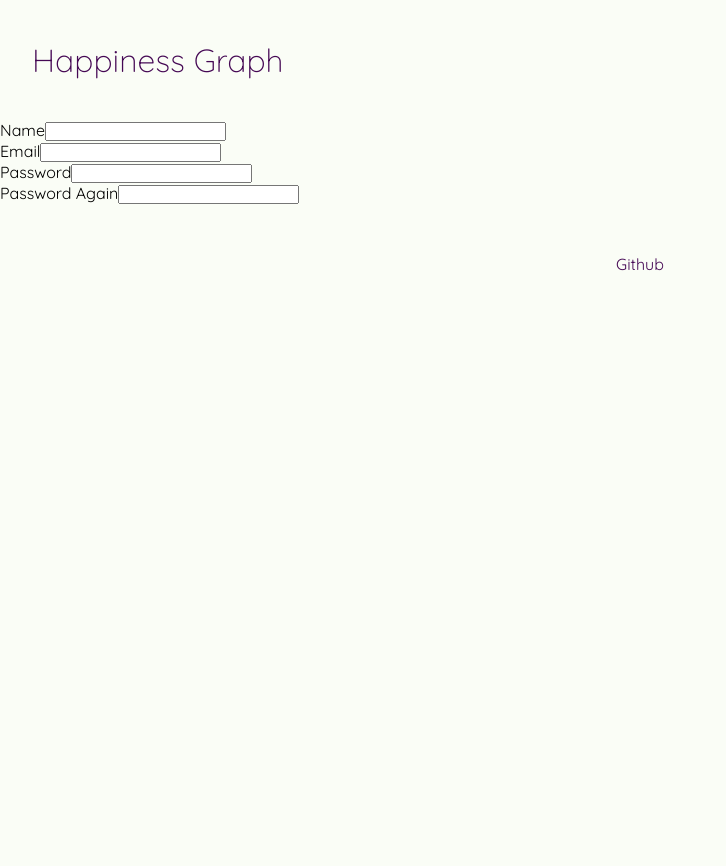
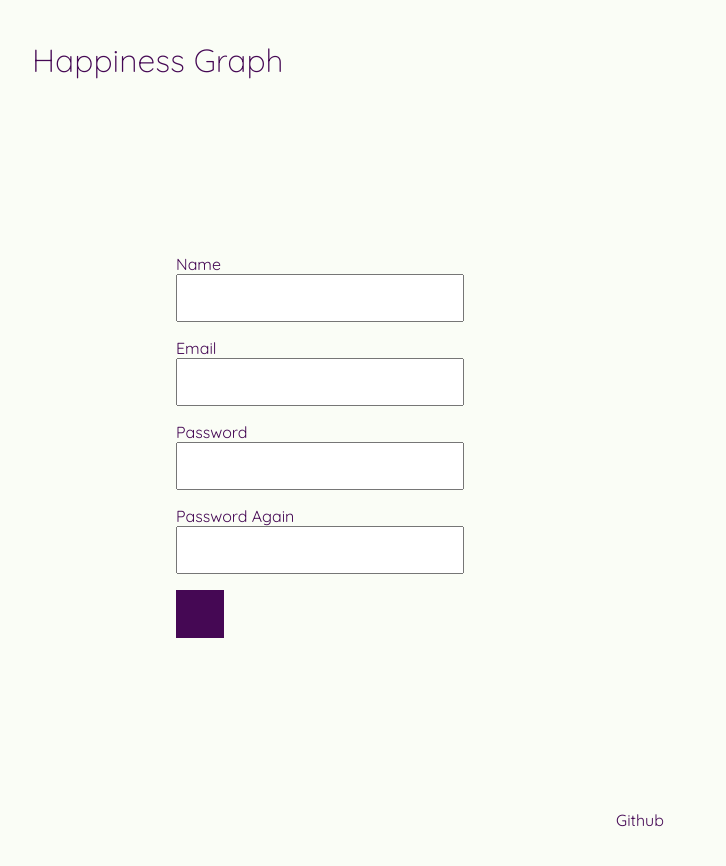
Before and after one commit to Mert18/happiness-record-client, a Next.js app: page /register in a window 1280 px wide. Shown: the top 866 px of the page, without its empty margins (0-726 px from the left). Before the commit the page ends 800 px from the top, so only its background shows below. Built offline with nearby package versions, Linux system fonts and the light colour scheme.

Commit message:
register page form styles

```diff
--- a/pages/login/index.tsx
+++ b/pages/login/index.tsx
@@ -1,6 +1,7 @@
+import type { NextPage } from 'next'
 import classes from './Login.module.css'
 
-const Login = () => {
+const Login: NextPage = () => {
   return <div className={classes.login}></div>
 }
 
--- a/pages/register/Register.module.css
+++ b/pages/register/Register.module.css
@@ -0,0 +1,52 @@
+.register {
+  min-height: 80vh;
+  display: grid;
+  grid-template-columns: 1fr 1fr;
+  grid-template-rows: auto;
+  grid-template-areas: 'form ills';
+}
+
+.register__form {
+  grid-area: form;
+  display: flex;
+  justify-content: center;
+  align-items: center;
+}
+
+.register__form form .inputs {
+  margin: 1rem 0rem;
+  display: flex;
+  flex-direction: column;
+}
+
+.register__form form .inputs label {
+  color: var(--color-purple);
+}
+
+.register__form form .inputs input {
+  height: 6vh;
+  font-size: 1.4rem;
+  width: 18rem;
+  padding: 0.6rem;
+  color: var(--color-purple);
+  outline-color: var(--color-purple);
+}
+
+.register__form form button {
+  background: var(--color-purple);
+  border: none;
+  outline: none;
+  width: 3rem;
+  height: 3rem;
+  transition: all 0.4s ease;
+}
+
+.register__form form button:hover {
+  background: var(--color-purple-light);
+  transition: all 0.4s ease;
+  cursor: pointer;
+}
+
+.register__ills {
+  grid-area: ills;
+}
--- a/pages/register/index.tsx
+++ b/pages/register/index.tsx
@@ -1,13 +1,20 @@
+import type { NextPage } from 'next'
 import classes from './Register.module.css'
 import { useState } from 'react'
+import Head from 'next/head'
 
-const Register = () => {
+const Register: NextPage = () => {
   const [name, setName] = useState('')
   const [email, setEmail] = useState('')
   const [password, setPassword] = useState('')
   const [passwordAgain, setPasswordAgain] = useState('')
   return (
     <div className={classes.register}>
+      <Head>
+        <title>Happiness Record - Register Page</title>
+        <meta name="description" content="Happiness Record Register Page" />
+      </Head>
+
       <div className={classes.register__form}>
         <form className={classes.form}>
           <div className={classes.inputs}>
@@ -45,6 +52,8 @@ const Register = () => {
               onChange={(e) => setPasswordAgain(e.target.value)}
             />
           </div>
+
+          <button></button>
         </form>
       </div>
       <div className={classes.register__ills}></div>
```
Also changed, not shown: 1 other file (tests, documents, lock files or other folders).
